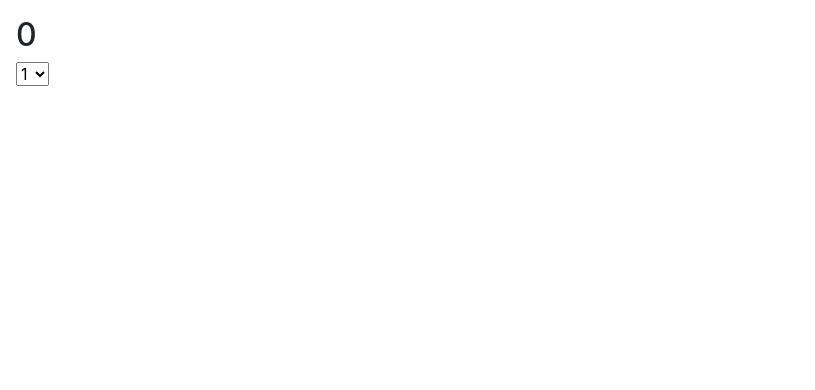
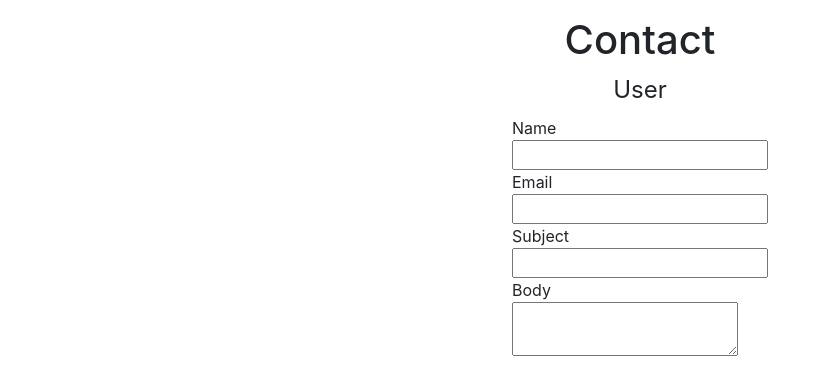
Before and after one commit to RudovichNazar23/ReactLearning, a React (Create React App) app in the folder functional-components/: page / in a window 1280 px wide. Shown: the top 390 px of the page, without its empty margins (0-815 px from the left). Built offline with nearby package versions, Linux system fonts and the light colour scheme.

Commit message:
added new component and used focus and blur event in practice

```diff
--- a/functional-components/src/App.js
+++ b/functional-components/src/App.js
@@ -13,6 +13,7 @@ import ResizeWindow from './components/ResizeWindow';
 import CountDown from './components/CountDown';
 import VideoPlayer from './components/VideoPlayer';
 import DropDownCounter from './components/DropDownCounter';
+import ContactForm from './components/ContactForm';
 
 function App() {
   const taskList = [
@@ -52,7 +53,8 @@ function App() {
           {/* <ResizeWindow /> */}
           {/* <CountDown /> */}
           {/* <VideoPlayer /> */}
-          <DropDownCounter />
+          {/* <DropDownCounter /> */}
+          <ContactForm />
       </div>
   );
 }
--- /dev/null
+++ b/functional-components/src/components/ContactForm.js
@@ -0,0 +1,58 @@
+import { useState } from "react";
+
+const FOCUS_NONE = 0;
+const FOCUS_USER = 1;
+const FOCUS_REQUEST = 2;
+
+function getStyle(isActive){
+    return {
+        display: "flex",
+        flexDirection: "column",
+        backgroundColor: isActive ? "oldlace" : "transparent"
+    };
+}
+
+
+function Field({ label, children }){
+    return (
+        <label>
+            {label}
+            <br />
+            {children}
+        </label>
+    );
+}
+
+
+function ContactForm(){
+    const [focus, setFocus] = useState(FOCUS_NONE);
+    const onUserFocus = () => setFocus(FOCUS_USER);
+    const onRequestFocus = () => setFocus(FOCUS_REQUEST);
+
+    const onBlur = () => setFocus(FOCUS_NONE);
+
+    return (
+        <form onBlur={onBlur} className="d-flex flex-column align-items-center justify-content-center">
+            <h1>Contact</h1>
+            <fieldset onFocus={onUserFocus} style={getStyle(focus === FOCUS_USER)}>
+                <legend className="text-center">User</legend>
+                <Field label={"Name"}>
+                    <input />
+                </Field>
+                <Field label={"Email"}>
+                    <input />
+                </Field>
+            </fieldset>
+            <fieldset onFocus={onRequestFocus} style={getStyle(focus === FOCUS_REQUEST)}>
+                <Field label={"Subject"}>
+                    <input />
+                </Field>
+                <Field label={"Body"}>
+                    <textarea />
+                </Field>
+            </fieldset>
+        </form>
+    )
+}
+
+export default ContactForm;
```
